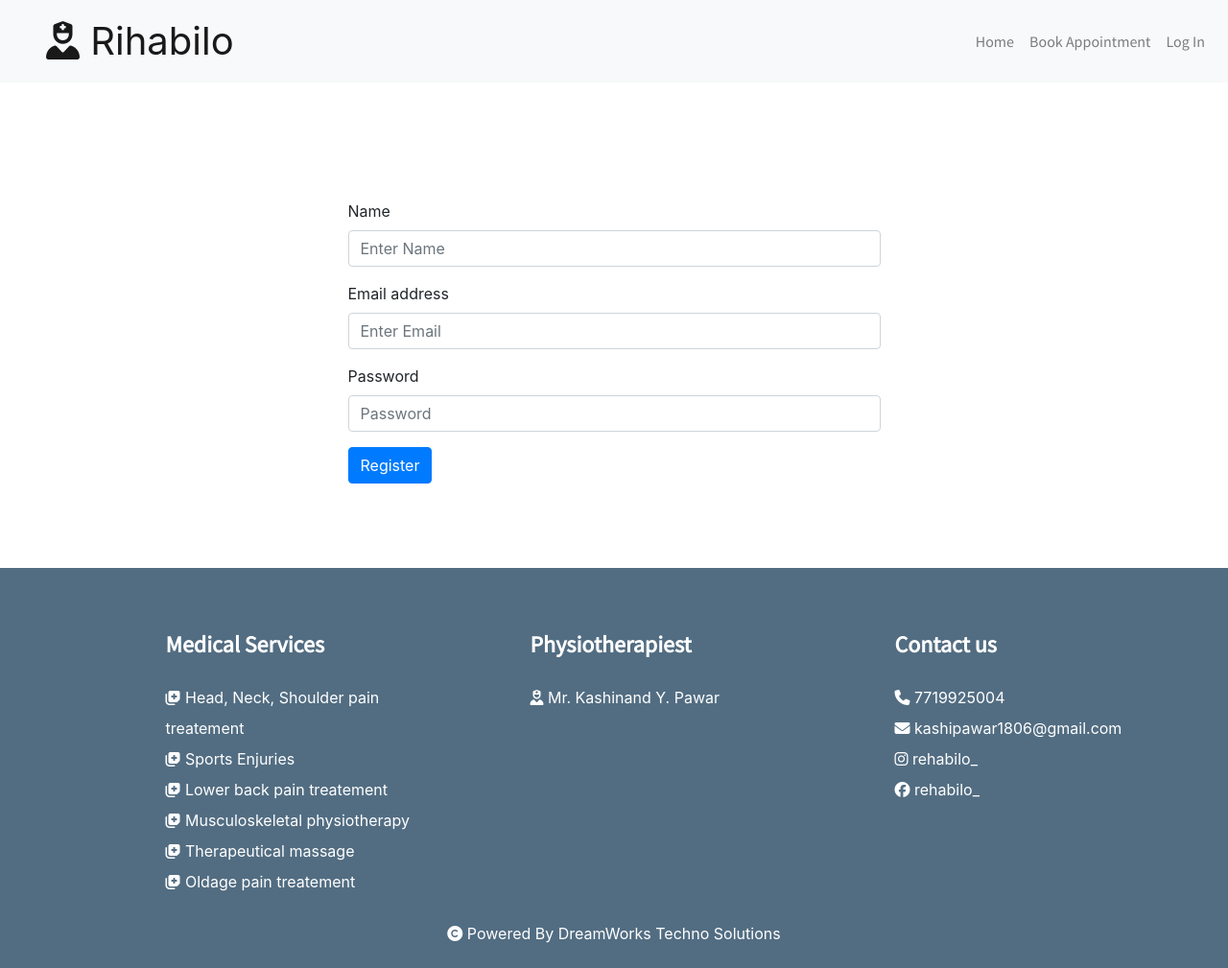
After one commit to Swapnil-Jumde/Rehabilo, a Flask app: page /register in a window 1280 px wide. The commit adds this page. Shown: the whole page at 96% size. Run offline with Flask 3, Linux system fonts and the light colour scheme; a user stored in the database is signed in; some libraries are stand-ins or nearby versions.

Commit message:
add login manager security with new database table user and register page, logout button, login required pages

```diff
--- a/main.py
+++ b/main.py
@@ -1,15 +1,17 @@
-from flask import Flask, render_template, redirect, request, url_for
+from flask import Flask, render_template, redirect, request, url_for, flash
 from flask_wtf import FlaskForm
 from wtforms import StringField, SubmitField
+from flask_login import LoginManager, UserMixin, current_user, login_user, login_required, logout_user
 import smtplib
 from flask_sqlalchemy import SQLAlchemy
+from werkzeug.security import generate_password_hash, check_password_hash
 
 my_mail = 'kashipawar1806@gmail.com'
 password = "zzkpnekqpnzvdnic"
 
 #contact from data
 class ContactForm(FlaskForm):
-    name = StringField(label="name")
+    name = StringField(label="name", validators=[])
     contact = StringField(label="Contact Number")
     age = StringField(label="Age")
     gender = StringField(label="Gender")
@@ -23,6 +25,16 @@ app.config['SQLALCHEMY_DATABASE_URI'] = 'sqlite:///data.db'
 app.config['SQLALCHEMY_TRACK_MODIFICATIONS'] = False
 db = SQLAlchemy(app)
 
+#initializing login manager
+login_manager = LoginManager()
+login_manager.init_app(app)
+
+#to get return object
+@login_manager.user_loader
+def load_user(user_id):
+    return User.query.get(int(user_id))
+
+
 #class for database table
 class Appointment(db.Model):
     id = db.Column(db.Integer, primary_key=True)
@@ -32,6 +44,13 @@ class Appointment(db.Model):
     contact = db.Column(db.Integer, nullable=False)
     address = db.Column(db.String(250), nullable=False)
     package = db.Column(db.String(250), nullable=True)
+
+class User(UserMixin, db.Model):
+    id = db.Column(db.Integer, primary_key=True)
+    name = db.Column(db.String(250), nullable=False)
+    email = db.Column(db.String(250), nullable=False)
+    password = db.Column(db.String(250), nullable=False)
+
 
 with app.app_context():
     db.create_all()
@@ -73,22 +92,65 @@ def book_appointment():
         db.session.add(new_appointment)
         db.session.commit()
         return render_template("notify.html")
-
     return render_template("contact.html", form=contact_form)
 
+@app.route('/register', methods=["GET", "POST"])
+@login_required
+def register():
+    if request.method == "POST":
+        name = request.form["name"]
+        email = request.form["email"]
+        password = request.form["password"]
+
+        if User.query.filter_by(email=email).first():
+            flash("This email already exist!!! try log in.")
+            return redirect(url_for("register"))
+
+        hashed_password = generate_password_hash(password=password,
+                                                 method='pbkdf2:sha256',
+                                                 salt_length=8
+                                                 )
+        new_user = User(
+            name=name,
+            email=email,
+            password=hashed_password
+        )
+        db.session.add(new_user)
+        db.session.commit()
+        return redirect(url_for("login"))
+    return render_template("register.html")
 
 @app.route('/login', methods=['POST', 'GET'])
 def login():
     if request.method == "POST":
-        if request.form["email"] == "1212@gmail.com" and request.form["password"] == "1212":
+        email = request.form["email"]
+        password = request.form["password"]
+
+        # checking if email exist or not in database
+        user = User.query.filter_by(email=email).first()
+        if not user:
+            flash("Email does not exist! please try again.")
+            return redirect(url_for('login'))
+
+        # checkinng for password
+        elif not check_password_hash(user.password, password):
+            flash("Incorrect password!! try again.")
+            return redirect(url_for('login'))
+
+        else:
+            login_user(user)
             all_data = db.session.query(Appointment).all()
-            show = False
-            return render_template("appointments.html", data=all_data,  show=show)
+            return render_template("appointments.html", data=all_data)
+    return render_template("login.html", logged_in=current_user.is_authenticated)
 
-        return redirect(url_for("login"))
+@app.route("/logout")
+def logout():
+    logout_user()
     return render_template("login.html")
 
 
+
+@login_required
 @app.route('/update/<int:id>', methods=['GET', 'POST'])
 def update(id):
     print("id: ",  id)
@@ -105,6 +167,7 @@ def update(id):
 
 
 @app.route('/delete')
+@login_required
 def delete():
     id = int(request.args.get('id'))
     print(id)
@@ -118,6 +181,7 @@ def delete():
 
 
 @app.route('/search', methods=['GET', 'POST'])
+@login_required
 def search():
     all_data = db.session.query(Appointment).all()
     if request.method == "POST":
@@ -128,4 +192,4 @@ def search():
 
 
 if __name__ == "__main__":
-    app.run(host="0.0.0.0", port=80)
+    app.run(debug=True, host="0.0.0.0", port=80)
--- a/templates/appointments.html
+++ b/templates/appointments.html
@@ -19,6 +19,8 @@
           <button type="submit" class="btn btn-primary">Search</button>
            <!--  all button    -->
               <a class="btn btn-primary" href="{{ url_for('search') }}">All</a>
+              <a class="btn btn-primary" href="{{ url_for('register') }}">Register</a>
+              <a class="btn btn-primary" href="{{ url_for('logout') }}">logout</a>
 
       <!--      all button  -->
           </form>
--- a/templates/index.html
+++ b/templates/index.html
@@ -33,7 +33,7 @@
 <div class="container" id="home">
     <div class="row">
         <div class="col-lg-6 col-md-12 feature-text">
-            <h1>Physiotheropy service at home</h1>
+            <h1>Physiotherapy service at home</h1>
             <h3>Redefining Home Physiotherapy by providing regular review from experienced physiotherapist.</h3>
             <h3>Start your physiotherapy treatment Now!</h3>
         </div>
--- /dev/null
+++ b/templates/register.html
@@ -0,0 +1,39 @@
+<!DOCTYPE html>
+<html lang="en">
+<head>
+    <meta charset="UTF-8">
+    {% extends "base.html" %}
+    </head>
+<body>
+{% block title %}Login Page{% endblock %}
+
+{% block content %}
+
+<div class="container" id="home">
+    {% with messages = get_flashed_messages() %}
+{% if messages %}
+{% for message in messages: %}
+<p style="color:red;">{{ message }}</p>
+{% endfor%}
+{% endif %}
+{% endwith %}
+    <form action="{{ url_for('register') }}" method="POST" style="text-align: left; width: 50%; margin: 5% 25% auto 25% ">
+    <div class="form-group">
+    <label>Name</label>
+    <input name="name" type="text" class="form-control" id="exampleInputText" aria-describedby="emailHelp" placeholder="Enter Name">
+  </div>
+        <div class="form-group">
+    <label for="exampleInputEmail1">Email address</label>
+    <input name="email" type="email" class="form-control" id="exampleInputEmail1" aria-describedby="emailHelp" placeholder="Enter Email">
+  </div>
+  <div class="form-group">
+    <label for="exampleInputPassword1">Password</label>
+    <input name="password" type="password" class="form-control" id="exampleInputPassword1" placeholder="Password">
+  </div>
+  <button type="submit" class="btn btn-primary">Register</button>
+</form>
+
+</div>
+{% endblock %}
+</body>
+</html>
```
Also changed, not shown: templates/login.html (+11 -5 lines), instance/data.db.
